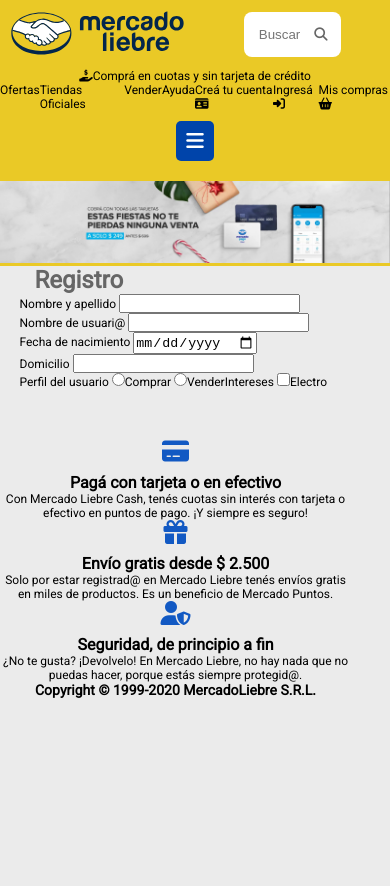
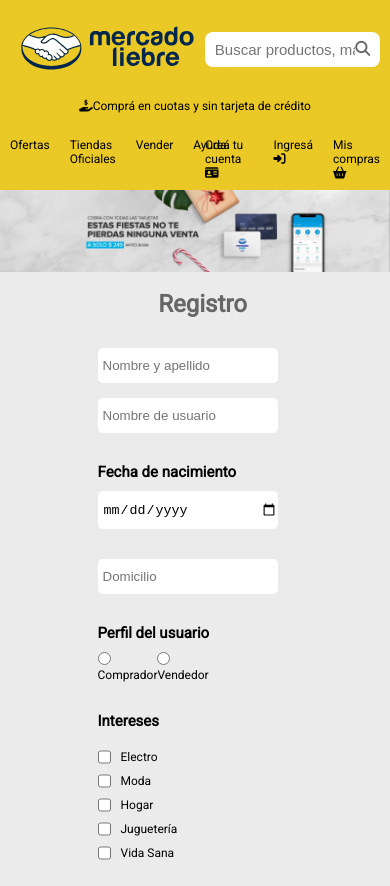
Before and after one commit to luiggimusic/mercadoLiebre, a plain HTML site: page views/register.html in a window 390 px wide. Shown: the top 886 px of the page. Before the commit the page ends 844 px from the top, so only its background shows below. Drawn offline with Linux system fonts and the light colour scheme.

Commit message:
Página registro mobile

```diff
--- a/public/css/styles.css
+++ b/public/css/styles.css
@@ -1,3 +1,14 @@
+:root {
+    /* El root se utiliza para declarar variables dentro del Css */
+    --amarillo: #EAC926;
+    --azul: #03264C;
+    --celeste: #1259c3;
+    --gris-oscuro: #666;
+    --gris-claro: #ebebeb;
+    --verde: #39b54a;
+    /* Las variables usualmente se declaran de esta manera('--'+nombre de variable) y los espacios se remplazan por '-'*/
+}
+
 * {
     box-sizing: border-box;
     margin: 0;
@@ -6,7 +17,11 @@
 
 /* Header */
 header {
-    background-color: #EAC926;
+    background-color: var(--amarillo);
+}
+
+.banner {
+    margin-bottom: 1px;
 }
 
 header nav ul {
@@ -14,44 +29,52 @@
 }
 
 .top-header {
+    padding-top: 15px;
     width: 100%;
     display: flex;
-    justify-content: center;
+    flex-wrap: wrap;
+    justify-content: flex-start;
+    align-items: center;
 }
+
 header p {
     text-align: center;
+    padding: 15px;
 }
+
+.logo-con-formulario {
+    width: 100%;
+    display: flex;
+    flex-wrap: wrap;
+    justify-content: center;
+    align-items: center;
+}
+
 .logo {
     width: 50%;
     padding: 10px;
 }
 
 .formulario {
+    background-color: white;
+    width: 45%;
+    height: 35px;
     display: flex;
-    width: 25%;
-    margin: auto;
-    padding: 5px;
-    background-color: #FFF;
+    justify-content: center;
     border-radius: 8px;
+    align-items: center;
 }
 
 .formulario input {
-    width: 70%;
     border: none;
-    padding: 10px;
-
+    width: 80%;
+    font-size: 15px;
 }
 
-.formulario button {
-    display: flex;
-    border: none;
-    width: 20%;
-    justify-content: right;
-    align-items: center;
-    background-color: #FFF;
-    color: #666666;
+.formulario i {
+    color: var(--gris-oscuro);
+    font-size: 15px;
 }
-
 
 .formatoMenu1,
 .formatoMenu2 {
@@ -66,13 +89,12 @@
 
 .banner img {
     width: 100%;
-
 }
 
 /* Body */
 body {
     font-family: 'Roboto', sans-serif;
-    background-color: #ebebeb;
+    background-color: var(--gris-claro);
     font-size: 12px;
 }
 
@@ -81,7 +103,7 @@
 }
 
 .burger-menu i {
-    background-color: #0044AA;
+    background-color: var(--celeste);
     border-radius: 5px;
     color: #FFF;
     font-size: 20px;
@@ -92,13 +114,13 @@
 }
 
 .titulares {
-    color: #666666;
+    color: var(--gris-oscuro);
     font-size: 24px;
     margin-left: 15px;
 }
 
 h1 {
-    color: #666666;
+    color: var(--gris-oscuro);
     margin-left: 15px;
     display: none;
 }
@@ -110,17 +132,23 @@
 
 main section div article i {
     display: block;
-    color: #39b54a;
+    color: var(--verde);
     font-size: 16px;
     padding: 5px;
     width: 30px;
     height: 30px;
-    border: 1px solid #39b54a;
+    border: 1px solid var(--verde);
     background-color: #FFF;
     border-radius: 50%;
     position: absolute;
     right: 20px;
     top: -15px;
+}
+
+.productos {
+    display: flex;
+    justify-content: center;
+    flex-wrap: wrap;
 }
 
 .producto {
@@ -136,7 +164,7 @@
 .articulo {
     padding: 5%;
     border-top: 1px;
-    border-top: 1px solid #ebebeb;
+    border-top: 1px solid var(--gris-claro);
     position: relative;
     display: flex;
     flex-wrap: wrap;
@@ -145,7 +173,7 @@
 .descuento {
     width: 70%;
     font-size: 16px;
-    color: #39b54a;
+    color: var(--verde);
 }
 
 .precio {
@@ -165,11 +193,15 @@
 /* Footer */
 footer {
     text-align: center;
+    margin: auto;
     width: 90%;
 }
 
 .lista-footer {
     list-style: none;
+    display: flex;
+    flex-wrap: wrap;
+    justify-content: center;
 }
 
 .titulo-footer {
@@ -179,9 +211,11 @@
 .fa-credit-card,
 .fa-gift,
 .fa-user-shield {
-    color: #1259c3;
+    color: var(--azul);
     font-size: 2em;
     margin-bottom: 10px;
+    margin-top: 30px;
+    width: 100%;
 }
 
 /* media queries */
@@ -195,24 +229,34 @@
     header nav {
         display: flex;
         flex-wrap: wrap;
-        justify-content: center;
-    }
-
-    header nav ul {
-        display: flex;
     }
 
     header p {
         text-align: center;
     }
 
+    .burger-menu i {
+        display: none;
+    }
+
     .formatoMenu1,
     .formatoMenu2 {
         width: 50%;
         display: flex;
-        justify-content: space-evenly;
     }
 
+    .formatoMenu1 {
+        justify-content: flex-start;
+    }
+
+    .formatoMenu2 {
+        justify-content: flex-end;
+    }
+
+    .formatoMenu1 a,
+    .formatoMenu2 a {
+        padding: 10px;
+    }
 
     .descripcion-articulo {
         display: block;
@@ -225,15 +269,19 @@
         justify-content: center;
     }
 
+    .titulares {
+        width: 100%;
+    }
+
+    .productos {
+        justify-content: space-between;
+    }
+
     .producto {
         box-shadow: 0px 0px 10px rgb(100, 100, 100);
         display: flex;
         flex-wrap: wrap;
         width: 40%;
-    }
-
-    .producto img {
-        width: 50%;
     }
 
     .articulo {
@@ -248,19 +296,121 @@
 
 /** desktop **/
 @media (min-width: 769px) {
+    .logo-con-formulario {
+        flex-wrap: nowrap;
+    }
+
+    .logo,
+    .formulario,
+    header p {
+        width: 33.3%;
+    }
+
+    .ultima-visita,
+    .ofertas {
+        justify-content: space-between;
+    }
+
     .producto {
         width: 20%;
+        padding-top: 20px;
+        padding-bottom: 20px;
     }
-    .producto {
-        box-shadow: none;
+
+    .articulo {
+        width: 100%;
+        padding-top: 10px;
     }
+
+    .precio {
+        width: 50%;
+    }
+
+    .descuento {
+        width: 50%;
+    }
+
+
 }
 
 
 
 /* Registro */
+
+.main-registro {
+    width: 50vw;
+
+}
+
+.main-registro h1 {
+    text-align: center;
+    margin-top: 15px;
+    margin-bottom: 15px;
+}
+
 .registro {
     display: flex;
     flex-wrap: wrap;
+    width: 100%;
+    align-content: space-between;
+    height: 550px;
+    justify-content: space-between;
     padding-bottom: 50px;
 }
+
+.etiqueta-registro,
+.datos-usuario {
+    display: flex;
+    flex-wrap: wrap;
+    width: 100%;
+    border: none;
+    margin-top: 15px;
+}
+.etiqueta-registro__radios {
+    display: flex;
+    justify-content: space-between;
+    width: 50%;
+}
+.datos-usuario input {
+
+    width: 100%;
+    border: none;
+    padding-top: 10px;
+    padding-bottom: 10px;
+    border-radius: 5px;
+    padding-left: 5px;
+    margin-right: 15px;
+
+
+}
+.datos-usuario label {
+    display: flex;
+    flex-wrap: nowrap;
+    align-items: center;
+}
+
+.etiqueta-registro {
+    margin-bottom: 10px;
+    font-size: 15px;
+    font-weight: bold;
+
+}
+
+.perfil-usuario {
+    display: flex;
+    flex-wrap: wrap;
+}
+.intereses {
+    display: flex;
+    flex-wrap: wrap;
+}
+.intereses__section {
+    width: 100%;
+    margin-top: 10px;
+    display: flex;
+    flex-direction: row-reverse;
+    justify-content: flex-end;
+}
+.intereses__checkbox {
+    margin-right: 10px;
+}
--- a/views/register.html
+++ b/views/register.html
@@ -21,15 +21,18 @@
 <body>
     <header>
         <div class="top-header">
-            <div class="logo">
-                <img src="/images/logo-mercado-liebre.svg" alt="logo">
+            <div class="logo-con-formulario">
+                <div class="logo">
+                    <img src="/images/logo-mercado-liebre.svg" alt="logo">
+                </div>
+
+                <div class="formulario" action="#" method="GET">
+                    <input type="text" placeholder="Buscar productos, marcas y más">
+                    <div class="submit"><i class="fa fa-search"></i></div>
+                </div>
+                <p><i class="fa-solid fa-hand-holding-dollar"></i>Comprá en cuotas y sin tarjeta de crédito</p>
             </div>
-            <form class="formulario">
-                <input type="text" placeholder="Buscar productos, marcas">
-                <button><i class="fa-solid fa-magnifying-glass"></i></button>
-            </form>
         </div>
-            <p><i class="fa-solid fa-hand-holding-dollar"></i>Comprá en cuotas y sin tarjeta de crédito</p>
 
 
         <nav>
@@ -63,78 +66,63 @@
                 <i class="fa-solid fa-bars"></i>
             </div>
         </nav>
-        <section class="banner">
-            <img src="/images/img-home-banner.jpg" alt="banner">
-        </section>
     </header>
-    <main>
+    <section class="banner">
+        <img src="/images/img-home-banner.jpg" alt="banner">
+    </section>
+
+    <main class="main-registro">
         <h1>Registro</h1>
 
         <form action="" method="POST" class="registro">
-            <p>
-                <label>Nombre y apellido</label>
-                <input type="text" name="nombre-apellido">
+            <p class="datos-usuario">
+                <input type="text" name="nombre-apellido" placeholder="Nombre y apellido">
             </p>
-            <p>
-                <label>Nombre de usuari@</label>
-                <input type="text" name="nombre-usuario">
+            <p class="datos-usuario">
+                <input type="text" name="nombre-usuario" placeholder="Nombre de usuario">
             </p>
-            <p>
-                <label>Fecha de nacimiento</label>
+            <p class="datos-usuario">
+                <label class="etiqueta-registro">Fecha de nacimiento</label>
                 <input type="date" name="fecha-nacimiento">
             </p>
-            <p>
-                <label>Domicilio</label>
-                <input type="text" name="domicilio">
+            <p class="datos-usuario">
+                <input type="text" class="datos-usuario" name="domicilio" placeholder="Domicilio">
             </p>
-            <p>
-                <label>Perfil del usuario</label>
-                <label><input type="radio" name="perfil-usuario" value="comprar">Comprar</label>
-                <label><input type="radio" name="perfil-usuario" value="vender">Vender</label>
-
+            <p class="datos-usuario">
+                <label class="etiqueta-registro">Perfil del usuario</label>
+            <div class="etiqueta-registro__radios">
+                <label><input type="radio" name="perfil-usuario" value="comprar">Comprador</label>
+                <label><input type="radio" name="perfil-usuario" value="vender">Vendedor</label>
+            </div>
             </p>
-            <p>
-                <label>Intereses</label>
-                <label><input type="checkbox" name="intereses" value="electro">Electro</label>
+            <p class="datos-usuario">
+                <label class="etiqueta-registro">Intereses</label>
+            <div class="intereses">
+                <div class="intereses__section">
+                    <label class="intereses__label">Electro</label>
+                    <input type="checkbox" class="intereses__checkbox" name="intereses" value="electro">
+                </div>
+                <div class="intereses__section">
+                    <label class="intereses__label">Moda</label>
+                    <input type="checkbox" class="intereses__checkbox" name="intereses" value="electro">
+                </div>
+                <div class="intereses__section">
+                    <label class="intereses__label">Hogar</label>
+                    <input type="checkbox" class="intereses__checkbox" name="intereses" value="electro">
+                </div>
+                <div class="intereses__section">
+                    <label class="intereses__label">Juguetería</label>
+                    <input type="checkbox" class="intereses__checkbox" name="intereses" value="electro">
+                </div>
+                <div class="intereses__section">
+                    <label class="intereses__label">Vida Sana</label>
+                    <input type="checkbox" class="intereses__checkbox" name="intereses" value="electro">
+                </div>
+            </div>
             </p>
 
 
-
-
-
-
-
-
-
-
-
-
-
-
-
-
-
         </form>
-
-
-
-
-
-
-
-
-
-
-
-
-
-
-
-
-
-
-
-
     </main>
     <footer>
         <ul class="lista-footer">
```
Also changed, not shown: info.txt (added, +7 -0 lines), views/home.html (+17 -7 lines).
